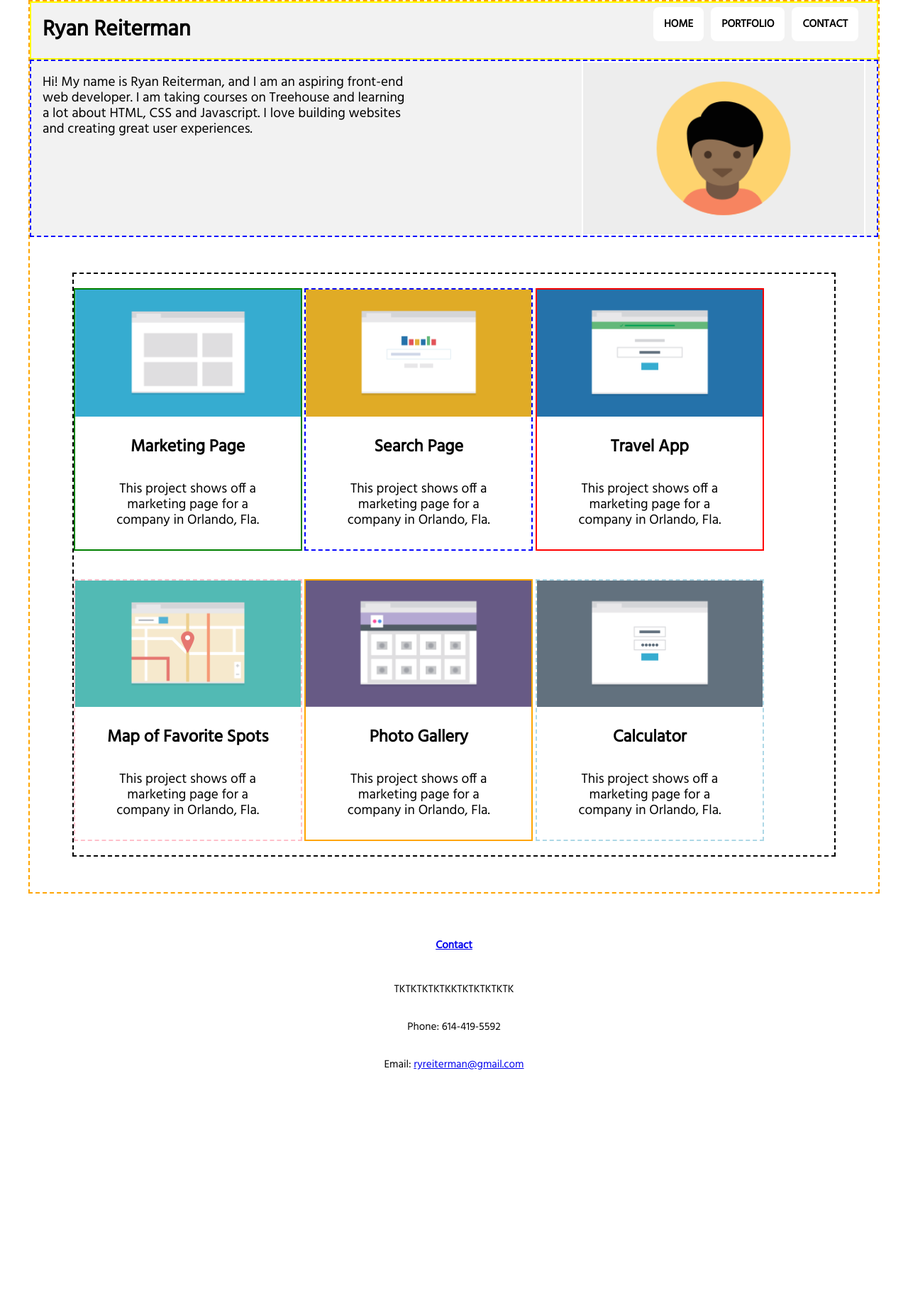
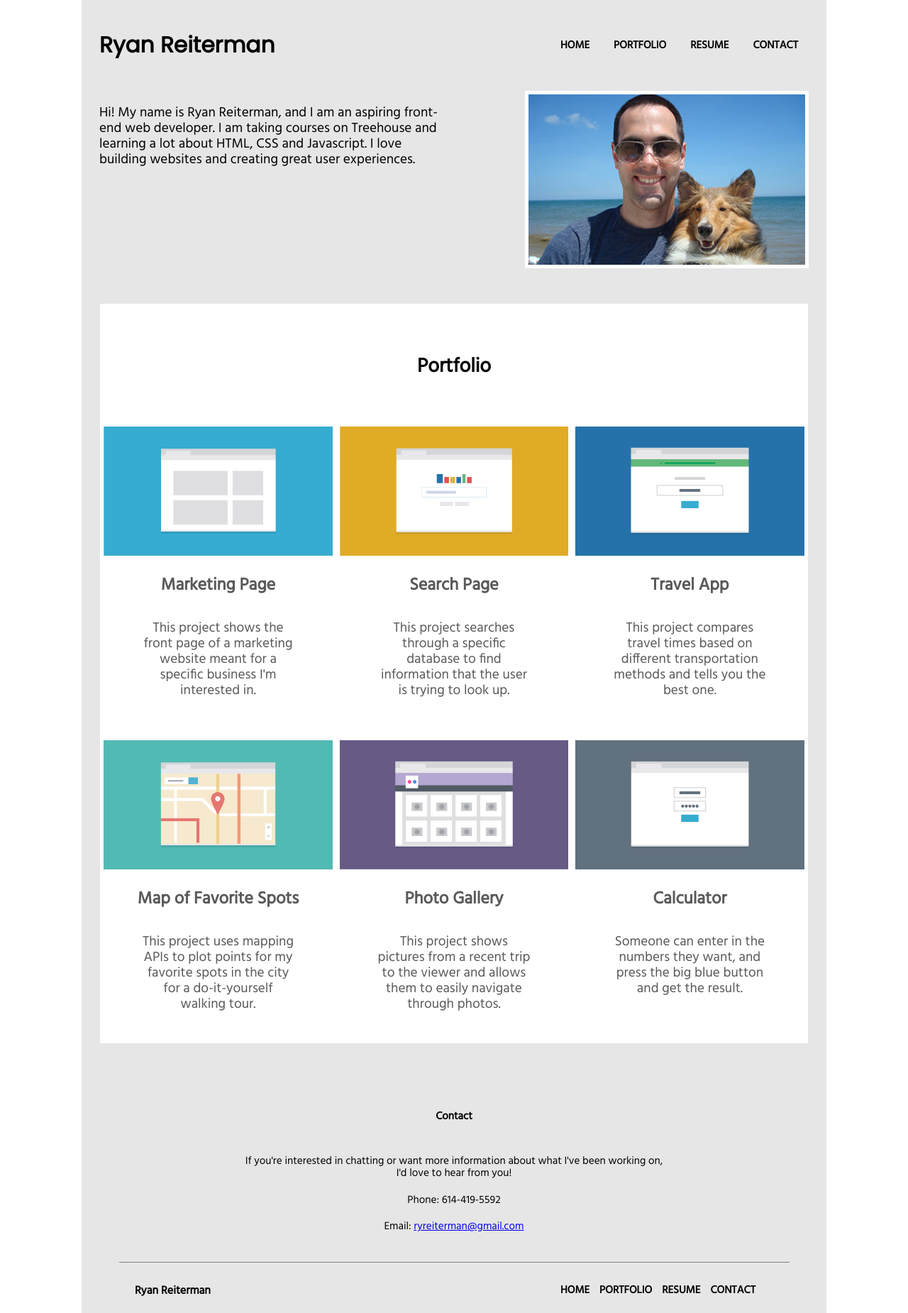
Before and after one commit to ryreiterman/fewd-project-final, a plain HTML site: page index.html in a window 1280 px wide. Shown: the whole page at 71% size. Before the commit the page ends 1534 px from the top, so only its background shows below. Drawn offline with Linux system fonts and the light colour scheme.

Commit message:
Added files and images

```diff
--- a/css/style.css
+++ b/css/style.css
@@ -7,7 +7,6 @@
 body {
   font-family: 'Hind', sans-serif;
   margin: 0 auto;
-
 }
 
 p {
@@ -15,16 +14,22 @@ p {
   color: black;
 }
 
+h1 {
+  font-family: 'Poppins', sans-serif;
+}
+
 h2 {
   text-align: center;
   font-size: 1.75em;
   font-weight: bold;
   padding-top: 50px;
-  padding-bottom: 50px;
+  padding-bottom: 30px;
 }
 
 h3 {
   text-align: center;
+  color: #595959;
+  font-weight: bold;
   font-size: 1.5em;
 }
 
@@ -34,78 +39,44 @@ img {
 
 .wrapper {
   min-height: 100vh;
-  border: 2px dashed orange;
+  background: #e6e6e6;
   overflow: auto;
 }
 
 .project-wrapper {
-  border: 2px dashed black;
   background: white;
-  width: 90%;
+  width: 95%;
   margin: 50px auto;
   overflow: auto;
 }
 
-
 .container-header,
 .container-profile
 {
-  padding-left: 1em;
-  padding-right: 1em;
-  background-color: #f2f2f2;
+  padding-left: 25px;
+  padding-right: 25px;
+  background-color: #e6e6e6;
   overflow: auto;
 }
 
-/*
-.container-1,
-.container-2,
-.container-3,
-.container-4,
-.container-5,
-.container-6
-
-{
-
-}
-*/
-.container-header {
-  border: 2px solid yellow;
+.container-footer {
+  padding-left: 75px;
+  padding-right: 75px;
+  overflow: auto;
 }
 
-.container-profile {
-  border: 2px dashed blue;
-}
-
-.container-1 {
-  border: 2px solid green;
-}
-
-.container-2 {
-  border: 2px dashed blue;
-}
-
-.container-3 {
-  border: 2px solid red;
-}
-
-.container-4 {
-  border: 2px dashed pink;
-}
-
-.container-5 {
-  border: 2px solid orange;
-}
-
-.container-6 {
-  border: 2px dashed lightblue;
+img.profile-pic {
+  display: block;
+  margin: 0 auto;
 }
 
 .profile-pic {
-  border: 2px solid #ffffff;
+  border: 5px solid #ffffff;
 }
 
 .portfolio-text {
   font-size: 1.2em;
+  color: #595959;
   padding: 10px 50px 10px 50px;
   text-align: center;
 }
@@ -115,8 +86,10 @@ Main navigation
 */
 
 .name {
+  text-align: center;
 	font-size: 1.95em;
   font-weight: bold;
+  padding-top: 25px;
 }
 
 .main-nav li {
@@ -124,6 +97,8 @@ Main navigation
   margin-top: 6px;
 	margin-bottom: 6px;
   padding: 15px;
+  border-radius: 8px;
+  background-color: #ffffff;
 }
 
 .main-nav a {
@@ -134,23 +109,100 @@ Main navigation
   text-decoration: none;
 }
 
-.main-nav a:hover {
-	color: #093a58;
+a:hover {
+	color: #99c2ff;
+}
+
+a:active {
+ color: red;
 }
 
 /* Footer */
 
+.main-footer {
+  margin: 0 auto;
+  overflow: auto;
+  background: #e6e6e6;
+}
+
+.contact-wrapper {
+  border-bottom: 1px solid grey;
+  background: #e6e6e6;
+  width: 90%;
+  margin: 10px auto;
+  padding: 10px 10px 30px 10px;
+  overflow: auto;
+}
+
+ul.footer-nav {
+  float: right;
+  margin: 20px;
+}
+
+.name-footer {
+  float: left;
+  font-size: 1em;
+  font-weight: bold;
+}
+
+.footer-nav li {
+	text-align: center;
+  display: inline;
+  margin-top: 6px;
+	margin-bottom: 6px;
+  padding: 5px;
+}
+
+.footer-nav a {
+	font-size: .95em;
+  font-weight: bold;
+	color: black;
+	text-transform: uppercase;
+  text-decoration: none;
+}
+
 .contact {
-  padding-top: 50px;
+  padding-top: 10px;
   padding-bottom: 20px;
   font-size: .95em;
   font-weight: bold;
 }
 
+.contact a {
+  text-decoration: none;
+  color: black;
+}
+
 .contact-info {
   padding: 10px;
+  margin: 0 100px;
   font-size: .95em;
   text-align: center;
+}
+
+.footer-top {
+  float: right;
+}
+
+.footer-top a {
+  text-decoration: none;
+  color: black;
+}
+
+.footer-top a:hover {
+ color: #99c2ff;
+}
+
+.footer-top a:active {
+ color: red;
+}
+
+.footer-nav a:hover {
+ color: #99c2ff;
+}
+
+.footer-nav a:active {
+ color: red;
 }
 
 /* Float Clearfix ------------------ */
@@ -166,49 +218,37 @@ Main navigation
   Media Queries
 ==================================== */
 
-@media (min-width: 320px) {
+@media (min-width: 320px) and (max-width: 767px) {
 
-.name {
-  text-align: center;
-}
-
-.main-nav li {
-  border-radius: 8px;
-  background-color: #ffffff;
+.footer-nav {
+  display: none;
 }
 
 }
 
-@media (min-width: 769px) {
 
-body {
-  max-width: 1200px;
-  }
+@media (min-width: 768px) {
 
-.name {
-  display: inline;
-  float: left;
-}
-
-ul {
-  display: inline;
-  float: right;
+.main-nav {
+  text-align: center;
+  margin: 20px 0 50px 0;
 }
 
 .main-nav li {
-  float: left;
-  margin-right: 10px;
-  }
+  display: inline;
+  background-color: transparent;
+}
 
 .profile-pic {
   float: right;
-  width: 400px;
+  width: 40%;
   vertical-align: top;
-  }
+}
 
 .profile-text {
   vertical-align: top;
-  max-width: 45%;
+  padding-right: 20px;
+  max-width: 50%;
 }
 
 .container-1,
@@ -219,9 +259,51 @@ ul {
 .container-6
 
 {
-  margin: 20px auto;
-  display: inline-block;
-  width: 30%;
+  margin: 10px 0;
+  padding: 5px 5px;
+  width: 50%;
+  float: left;
+}
+
+.contact-info {
+  margin: 0 150px;
+}
+
+.footer-top {
+  display: none;
+}
+
+
+}
+
+@media (min-width: 1024px) {
+
+body {
+  max-width: 1050px;
+}
+
+.name {
+  display: inline;
+  float: left;
+}
+
+.main-nav {
+  float: right;
+  margin: 55px 0;
+}
+
+.container-1,
+.container-2,
+.container-3,
+.container-4,
+.container-5,
+.container-6
+
+{
+  margin: 10px 0;
+  padding: 5px 5px;
+  width: 33.33%;
+  float: left;
 }
 
 }
--- a/index.html
+++ b/index.html
@@ -6,6 +6,7 @@
     <link rel="stylesheet" href="css/normalize.css">
     <link rel="stylesheet" href="css/style.css">
     <link href="https://fonts.googleapis.com/css?family=Hind" rel="stylesheet">
+    <link href="https://fonts.googleapis.com/css?family=Poppins" rel="stylesheet">
     <title>Ryan Reiterman's Responsive Layout</title>
   </head>
 
@@ -16,23 +17,26 @@
 <!-- Main navigation -->
 
    <div class="container-header clearfix">
-         <header class="main-header">
-          <h1 class="name">Ryan Reiterman</h1>
+
+    <header id="top">
+      <h1 id="home" class="name">Ryan Reiterman</h1>
+        <nav>
           <ul class="main-nav">
-  					  <li><a href="#">Home</a></li>
-  					  <li><a href="#">Portfolio</a></li>
-  					  <li><a id="contact">Contact</a></li>
+    				 <li><a href="#home">Home</a></li>
+    				 <li><a href="#portfolio">Portfolio</a></li>
+             <li><a target="new" href="files/reiterman.pdf">Resume</a></li>
+    				 <li><a href="#contact">Contact</a></li>
     			</ul>
+        </nav>
       </header>
+
     </div>
 
 <!-- Profile content -->
 
-
-
   <div class="container-profile clearfix">
 
-    <img src="images/responsive-layout-profile.png" alt="Profile Picture" class="profile-pic">
+    <img src="images/ryan-and-lucy.jpg" alt="Profile Picture" class="profile-pic">
 
     <p class="profile-text">
       Hi! My name is Ryan Reiterman, and I am an aspiring front-end web developer.
@@ -44,58 +48,90 @@
 
 <!-- Projects -->
 
+    <main>
 
       <div class="project-wrapper clearfix">
+
+        <h2 id="portfolio">Portfolio</h2>
 
         <div class="container-1 clearfix">
           <img src="images/portfolio-1.png" alt="First Portfolio Project" class="portfolio-pic">
           <h3>Marketing Page</h3>
-      <p class="portfolio-text">This project shows off a marketing page for a company in Orlando, Fla.</p>
+          <p class="portfolio-text">This project shows the front page of a marketing website meant
+            for a specific business I'm interested in.</p>
         </div>
 
         <div class="container-2 clearfix">
           <img src="images/portfolio-2.png" alt="Second Portfolio Project" class="portfolio-pic">
           <h3>Search Page</h3>
-      <p class="portfolio-text">This project shows off a marketing page for a company in Orlando, Fla.</p>
+          <p class="portfolio-text">This project searches through a specific database to find
+            information that the user is trying to look up.</p>
         </div>
 
         <div class="container-3 clearfix">
           <img src="images/portfolio-3.png" alt="Third Portfolio Project" class="portfolio-pic">
           <h3>Travel App</h3>
-      <p class="portfolio-text">This project shows off a marketing page for a company in Orlando, Fla.</p>
+          <p class="portfolio-text">This project compares travel times based on different transportation
+            methods and tells you the best one.</p>
         </div>
 
         <div class="container-4 clearfix">
           <img src="images/portfolio-4.png" alt="Fourth Portfolio Project" class="portfolio-pic">
           <h3>Map of Favorite Spots</h3>
-      <p class="portfolio-text">This project shows off a marketing page for a company in Orlando, Fla.</p>
+          <p class="portfolio-text">This project uses mapping APIs to plot points for my favorite spots
+            in the city for a do-it-yourself walking tour.</p>
         </div>
 
         <div class="container-5 clearfix">
           <img src="images/portfolio-5.png" alt="Fifth Portfolio Project" class="portfolio-pic">
           <h3>Photo Gallery</h3>
-      <p class="portfolio-text">This project shows off a marketing page for a company in Orlando, Fla.</p>
+          <p class="portfolio-text">This project shows pictures from a recent trip to the viewer and allows
+            them to easily navigate through photos.</p>
         </div>
 
         <div class="container-6 clearfix">
           <img src="images/portfolio-6.png" alt="Sixth Portfolio Project" class="portfolio-pic">
           <h3>Calculator</h3>
-      <p class="portfolio-text">This project shows off a marketing page for a company in Orlando, Fla.</p>
+          <p class="portfolio-text">Someone can enter in the numbers they want, and press the big blue
+            button and get the result.</p>
+        </div> <!-- Container -->
 
-    </div> <!-- Container -->
       </div>  <!-- Projects Wrapper -->
+
+    </main>
+
       </div>  <!--Wrapper -->
 
-  <footer>
+  <footer class="main-footer">
+
+    <div class="contact-wrapper">
 
       <h3 class="contact"><a href="#contact">Contact</a></h3>
-    <p class="contact-info">TKTKTKTKTKKTKTKTKTKTK</p>
+      <p class="contact-info">If you're interested in chatting or want more information
+        about what I've been working on, I'd love to hear from you!</p>
       <p class="contact-info">Phone: 614-419-5592</p>
       <p class="contact-info">Email: <a href="mailto:ryreiterman@gmail.com?subject=Feedback">ryreiterman@gmail.com</a></p>
 
+    </div>
+
+      <div class="container-footer clearfix">
+
+        <h4 id="contact" class="name-footer">Ryan Reiterman</h4>
+
+        <h4 class="footer-top"><a href="#top">Back to Top</a></h4>
+
+          <nav>
+            <ul class="footer-nav">
+              <li><a href="#home">Home</a></li>
+              <li><a href="#portfolio">Portfolio</a></li>
+              <li><a target="new" href="files/reiterman.pdf">Resume</a></li>
+              <li><a href="#contact">Contact</a></li>
+            </ul>
+          </nav>
+
+      </div> <!-- Container Footer -->
   </footer>
 
+  </body>
 
-
-  </body>
 </html>
```
Also changed, not shown: images/ryan-and-lucy.jpg (added), 1 other file. Lines whose indentation alone changed are shown as unchanged.
